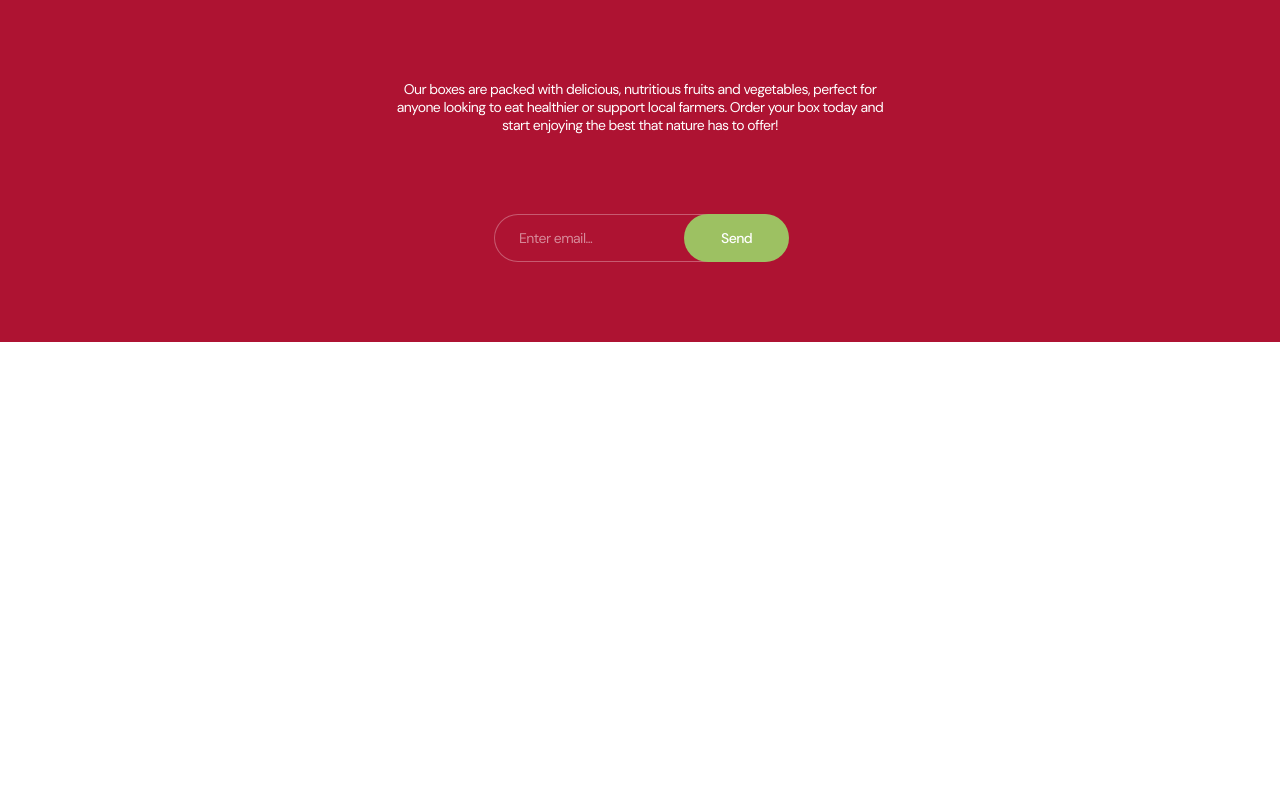
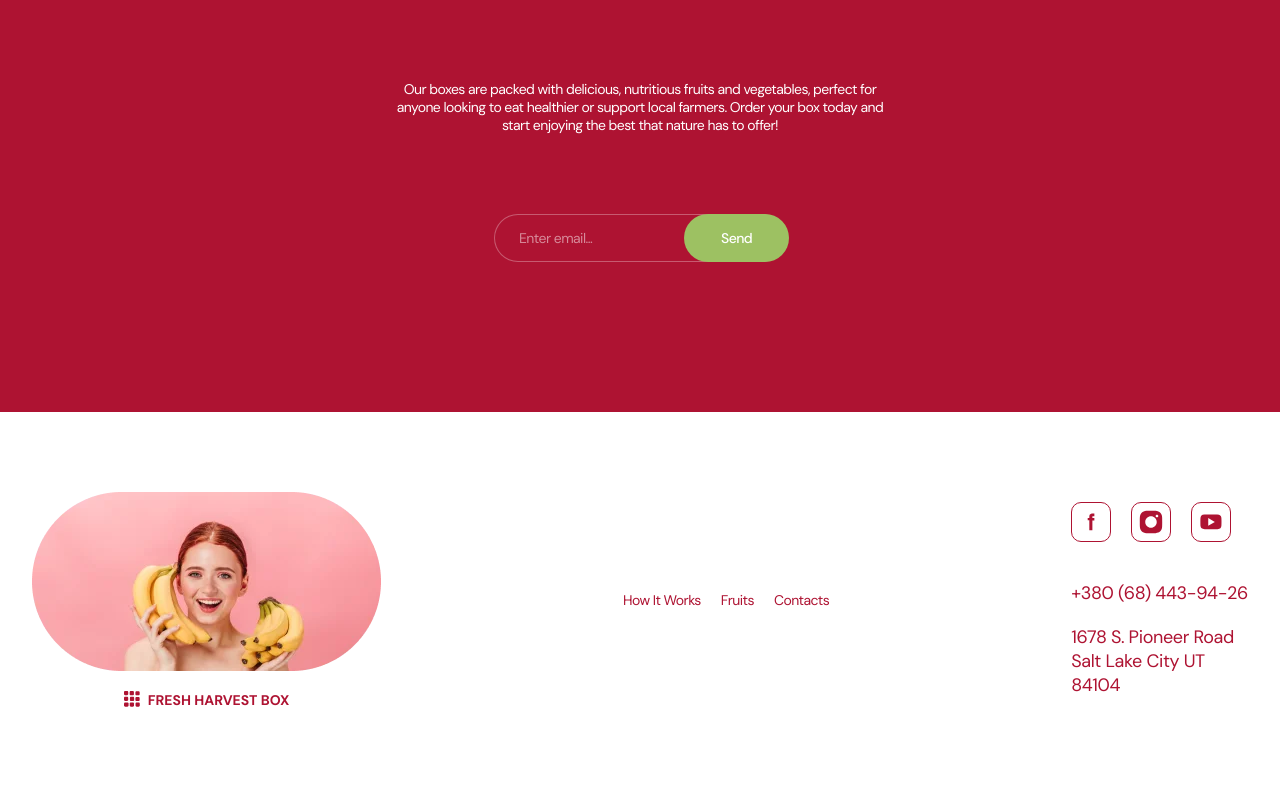
Before and after one commit to vladant92/fresh-harvest-box-team7, a website built with Parcel: page src/index.html in a window 1280 px wide. Shown: the part 4681-5470 px from the top of the page. Before the commit the page ends 5023 px from the top, so only its background shows below. Built offline with nearby package versions, Linux system fonts and the light colour scheme.

Commit message:
Added footer section
Done by Stefi on local machine. Revised and uploaded

```diff
--- a/src/css/contacts.css
+++ b/src/css/contacts.css
@@ -12,7 +12,7 @@
 .contacts-container {
     position: relative;
     max-width: 375px;
-    padding: 0 20px;
+    padding: 0 20px 80px 20px;
     margin-right: auto;
     margin-left: auto;
 }
@@ -20,19 +20,19 @@
 @media screen and (min-width: 768px) {
     .contacts-container {
         max-width:768px;
-        padding: 0 32px;
+        padding: 0 32px 144px 32px;
     }
 }
 
 @media screen and (min-width: 1280px) {
     .contacts-container {
         max-width:1280px;
+        padding-bottom: 150px;
     }
 }
 
 .contacts {
     background-color: var(--main-color);
-    padding-bottom: 80px;
     padding-top: 53px;
 }
 
--- a/src/css/footer.css
+++ b/src/css/footer.css
@@ -0,0 +1,245 @@
+.footer-container {
+    display: flex;
+    flex-direction: column;
+    flex-wrap: wrap;
+    text-align: center;
+    align-items: center;
+}
+
+@media screen and (min-width: 768px) {
+    .footer-container {
+        max-height:477px;
+        column-gap: 171px
+    }
+}
+
+@media screen and (min-width: 1280px) {
+    .footer-container {
+        flex-direction:row;
+        justify-content: space-between
+    }
+}
+
+.ft-container {
+    position: relative;
+    max-width: 375px;
+    padding: 80 20px 80px 20px;
+    margin-right: auto;
+    margin-left: auto;
+}
+
+@media screen and (min-width: 768px) {
+    .ft-container {
+        max-width:768px;
+        padding: 80px 32px 80px 32px;
+    }
+}
+
+@media screen and (min-width: 1280px) {
+    .ft-container {
+        max-width:1280px;
+    }
+}
+
+
+.img-logo {
+    display: flex;
+    flex-direction: column;
+    gap: 20px;
+    max-width: 335px;
+    align-items: center;
+}
+
+@media screen and (min-width: 768px) {
+    .img-logo {
+        max-width:349px;
+        margin-bottom: 80px
+    }
+}
+
+@media screen and (min-width: 1280px) {
+    .img-logo {
+        margin-bottom:0
+    }
+}
+
+.footer-logo a {
+    transition: text-shadow var(--anim-transition),color var(--anim-transition)
+}
+
+.nav-link:hover,.nav-link:focus {
+    text-shadow: 0px 0px 1px var(--button-color);
+    color: var(--button-color)
+}
+
+.addres-item-link {
+    transition: text-shadow var(--anim-transition),color var(--anim-transition)
+}
+
+.addres-item-link:hover,.addres-item-link:focus {
+    text-shadow: 0px 0px 1px var(--button-color);
+    color: var(--button-color)
+}
+
+.footer-nav a:hover .footer-nav a:focus {
+    text-shadow: 1px 2px 3px var(--button-color);
+    color: #7aad55
+}
+
+.footer-logo {
+    margin: 0
+}
+
+.footer-nav {
+    display: flex;
+    gap: 20px;
+    padding-top: 24px;
+    padding-bottom: 44px;
+    transition: text-shadow var(--anim-transition)
+}
+
+@media screen and (min-width: 768px) {
+    .footer-nav {
+        padding-top:0;
+        padding-bottom: 0
+    }
+}
+
+.nav-link {
+    font-size: 14px;
+    font-weight: 400;
+    line-height: 18px;
+    letter-spacing: -.04em;
+    text-align: center;
+    color: var(--main-color)
+}
+
+.social-list {
+    display: flex;
+    gap: 20px
+}
+
+.social-item {
+    width: 40px;
+    height: 40px;
+    display: flex
+}
+
+.social-link {
+    display: flex;
+    align-items: center;
+    justify-content: center;
+    width: 100%;
+    height: 100%;
+    border: 1px solid var(--main-color);
+    border-radius: 10px;
+    background-color: #fff;
+    transition: background-color var(--anim-transition)
+}
+
+.social-link:hover,.social-link:focus {
+    background-color: #ae13321a
+}
+
+.social-icon {
+    fill: currentColor;
+    color: var(--main-color)
+}
+
+.social-addres {
+    display: flex;
+    flex-wrap: wrap;
+    justify-content: center;
+    gap: 44px
+}
+
+@media screen and (min-width: 768px) {
+    .social-addres {
+        flex-direction:column;
+        margin-top: 38px
+    }
+}
+
+@media screen and (min-width: 1280px) {
+    .social-addres {
+        margin-top:0;
+        gap: 40px
+    }
+}
+
+.addres {
+    font-style: inherit
+}
+
+.addres-list {
+    display: flex;
+    flex-direction: column;
+    gap: 14px
+}
+
+@media screen and (min-width: 768px) {
+    .addres-list {
+        gap:20px
+    }
+}
+
+.addres-item {
+    text-align: center
+}
+
+@media screen and (min-width: 768px) {
+    .addres-item {
+        text-align:start
+    }
+}
+
+.addres-item:last-child {
+    max-width: 140px
+}
+
+@media screen and (min-width: 768px) {
+    .addres-item:last-child {
+        max-width:176px
+    }
+}
+
+.addres-item-link {
+    font-size: 14px;
+    font-weight: 400;
+    line-height: 1.28;
+    letter-spacing: -.02em;
+    text-align: left;
+    color: var(--main-color)
+}
+
+@media screen and (min-width: 768px) {
+    .addres-item-link {
+        font-size:18px;
+        line-height: 1.33
+    }
+}
+
+.footer-logo-link {
+    transform: translate(0);
+    padding: 0;
+    color: var(--main-color);
+    font-weight: 700;
+    font-size: 14px;
+    line-height: 1.3;
+    text-transform: uppercase;
+    display: flex
+}
+
+.footer-logo-link svg {
+    fill: var(--main-color);
+    margin-right: 8px;
+    transition: fill var(--anim-transition)
+}
+
+.footer-logo-link:hover,.footer-logo-link:focus {
+    color: var(--button-color)
+}
+
+.footer-logo-link:hover svg,.footer-logo-link:focus svg {
+    fill: var(--button-color)
+}
--- a/src/css/fruits.css
+++ b/src/css/fruits.css
@@ -232,11 +232,13 @@
     padding: 12px;
     height: 46px;
     margin-top: 6px;
-    transition: background var(--anim-transition)
+    transition: background var(--anim-transition),
+                transform var(--anim-transition);
 }
 
 .price-btn:hover {
-    background: #ffffffcc;
+    background: #ffffffe6;
+    transform: scale(1.03);
 }
 
 
--- a/src/css/header.css
+++ b/src/css/header.css
@@ -7,6 +7,7 @@ html {
   -webkit-text-size-adjust: 100%;
   -moz-tab-size: 4;
   tab-size: 4;
+  scroll-behavior: smooth;
 }
 
 body {
--- a/src/index.html
+++ b/src/index.html
@@ -13,10 +13,12 @@
   <body>
     <!-- Add partials like so for every page -->
     <include src="./partials/header.html"></include>
+    <main>
     <include src="./partials/hero.html"></include>
     <include src="./partials/howitworks.html"></include>
     <include src="./partials/fruits.html"></include>
     <include src="./partials/contacts.html"></include>
+    </main>
     <include src="./partials/footer.html"></include>
     <include src="./partials/yourorder.html"></include>
     <include src="./partials/thankyou.html"></include>
--- a/src/partials/contacts.html
+++ b/src/partials/contacts.html
@@ -1,5 +1,5 @@
 <!-- Start of contacts section -->
-<section class="contacts">
+<section id="contacts" class="contacts">
     <div class="contacts-container contacts-cont">
         <div class="contacts-title">Fresh Harvest Box has got you covered</div>
         <div class="contacts-images">
--- a/src/partials/footer.html
+++ b/src/partials/footer.html
@@ -0,0 +1,63 @@
+<footer>
+    <div class="footer-container ft-container">
+        <div class="img-logo">
+            <img loading="lazy" src="images/footer-logo-mobile.webp" srcset="images/footer-logo-desktop.webp 349w, images/footer-logo-tablet.webp 345w, images/footer-logo-mobile.webp 330w, images/footer-logo-desktop@2x.webp 698w, images/footer-logo-tablet@2x.webp 690w, images/footer-logo-mobile@2x.webp 660w" sizes="(min-width: 1280px) 349px,
+      (min-width: 768px) 345px,
+      (min-width: 375px) 330px" alt="footer-logo" class="img-footer"/>
+            <div class="footer-logo">
+                <a class="footer-logo-link" href="index.html">
+                    <svg class="logo-icon" width="16" height="16">
+                        <use href="images/footer-icons.svg#icon-cub_menu"></use>
+                    </svg>
+                    fresh harvest box
+                </a>
+            </div>
+        </div>
+        <ul class="footer-nav">
+            <li class="footer-nav-item">
+                <a href="#how-it-works" class="nav-link">How It Works</a>
+            </li>
+            <li class="footer-nav-item">
+                <a href="#fruits" class="nav-link">Fruits</a>
+            </li>
+            <li class="footer-nav-item">
+                <a href="#contacts" class="nav-link">Contacts</a>
+            </li>
+        </ul>
+        <div class="social-addres">
+            <ul class="social-list">
+                <li class="social-item">
+                    <a href="https://www.facebook.com/" target="_blank" aria-label="facebook" rel="noopener noreferrer" class="social-link">
+                        <svg class="social-icon" width="24" height="24">
+                            <use href="images/footer-icons.svg#icon-Facebook"></use>
+                        </svg>
+                    </a>
+                </li>
+                <li class="social-item">
+                    <a href="https://www.instagram.com/" target="_blank" aria-label="instagram" rel="noopener noreferrer" class="social-link">
+                        <svg class="social-icon" width="24" height="24">
+                            <use href="images/footer-icons.svg#icon-insta"></use>
+                        </svg>
+                    </a>
+                </li>
+                <li class="social-item">
+                    <a href="https://www.youtube.com/" target="_blank" aria-label="youtube" rel="noopener noreferrer" class="social-link">
+                        <svg class="social-icon" width="24" height="24">
+                            <use href="images/footer-icons.svg#icon-youtube"></use>
+                        </svg>
+                    </a>
+                </li>
+            </ul>
+            <address class="addres">
+                <ul class="addres-list">
+                    <li class="addres-item">
+                        <a href="tel:+380684429426" class="addres-item-link">+380 (68) 443-94-26</a>
+                    </li>
+                    <li class="addres-item">
+                        <a href="https://www.google.com/maps/place/1678+Pioneer+Rd,+Salt+Lake+City,+UT+84104,+%D0%A1%D0%A8%D0%90/" target="_blank" class="addres-item-link">1678 S. Pioneer Road Salt Lake City UT 84104</a>
+                    </li>
+                </ul>
+            </address>
+        </div>
+    </div>
+</footer>
```
Also changed, not shown: src/images/footer-icons.svg (added), src/images/footer-logo-desktop.webp (added), src/images/footer-logo-desktop@2x.webp (added), src/images/footer-logo-mobile.webp (added), src/images/footer-logo-mobile@2x.webp (added), src/images/footer-logo-tablet.webp (added), src/images/footer-logo-tablet@2x.webp (added).
